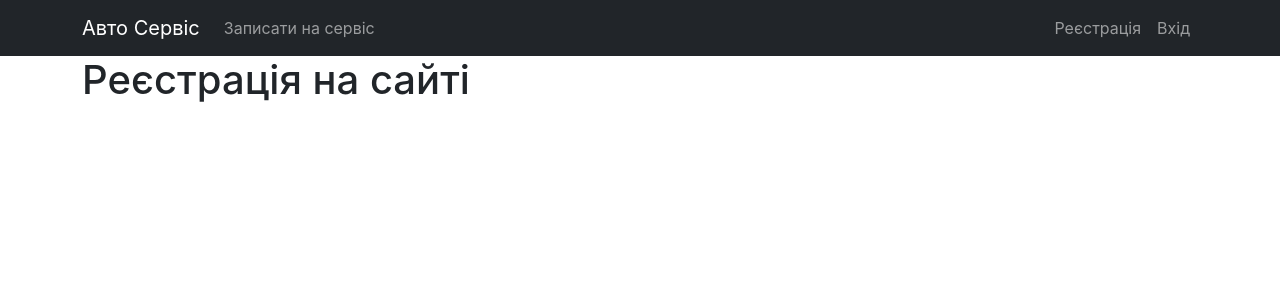
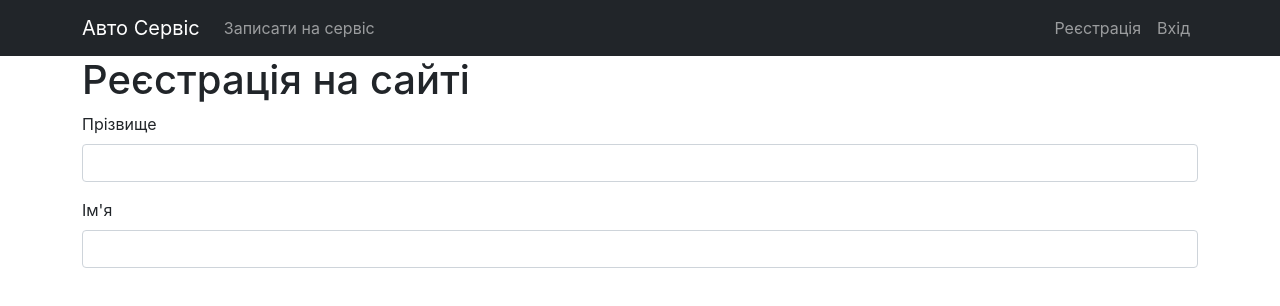
Before and after one commit to novakvova/ReactPHPPU911STO, a React (Create React App) app: page /register in a window 1280 px wide. Shown: the top 306 px of the page. Built offline with nearby package versions, Linux system fonts and the light colour scheme.

Commit message:
Add begin form register

```diff
--- a/src/components/auth/Register/index.tsx
+++ b/src/components/auth/Register/index.tsx
@@ -1,9 +1,17 @@
+import InputGroup from "../../common/InputGroup";
 const RegisterPage = () => {
-    return (
-        <>
-            <h1>Реєстрація на сайті</h1>
-        </>
-    );
-}
+
+    const handleChange = (e: React.ChangeEvent<HTMLInputElement>) => {
+        console.log(e.target.name, e.target.value);
+    }
+  return (
+    <>
+      <h1>Реєстрація на сайті</h1>
+      <InputGroup label="Прізвище" field="surname" onChange={handleChange} />
+
+      <InputGroup label="Ім'я" field="name" onChange={handleChange} />
+    </>
+  );
+};
 
 export default RegisterPage;
--- /dev/null
+++ b/src/components/common/InputGroup.tsx
@@ -0,0 +1,25 @@
+
+type AppProps = {
+    label: string,
+    field: string,
+    onChange: (e: React.ChangeEvent<HTMLInputElement>) => void,
+};
+
+const InputGroup = ({label, field, onChange}: AppProps) => {
+  return (
+    <div className="mb-3">
+      <label htmlFor={field} className="form-label">
+        {label}
+      </label>
+      <input
+        type="password"
+        name={field}
+        className="form-control"
+        id={field}
+        onChange={onChange}
+      />
+    </div>
+  );
+};
+
+export default InputGroup;
```
